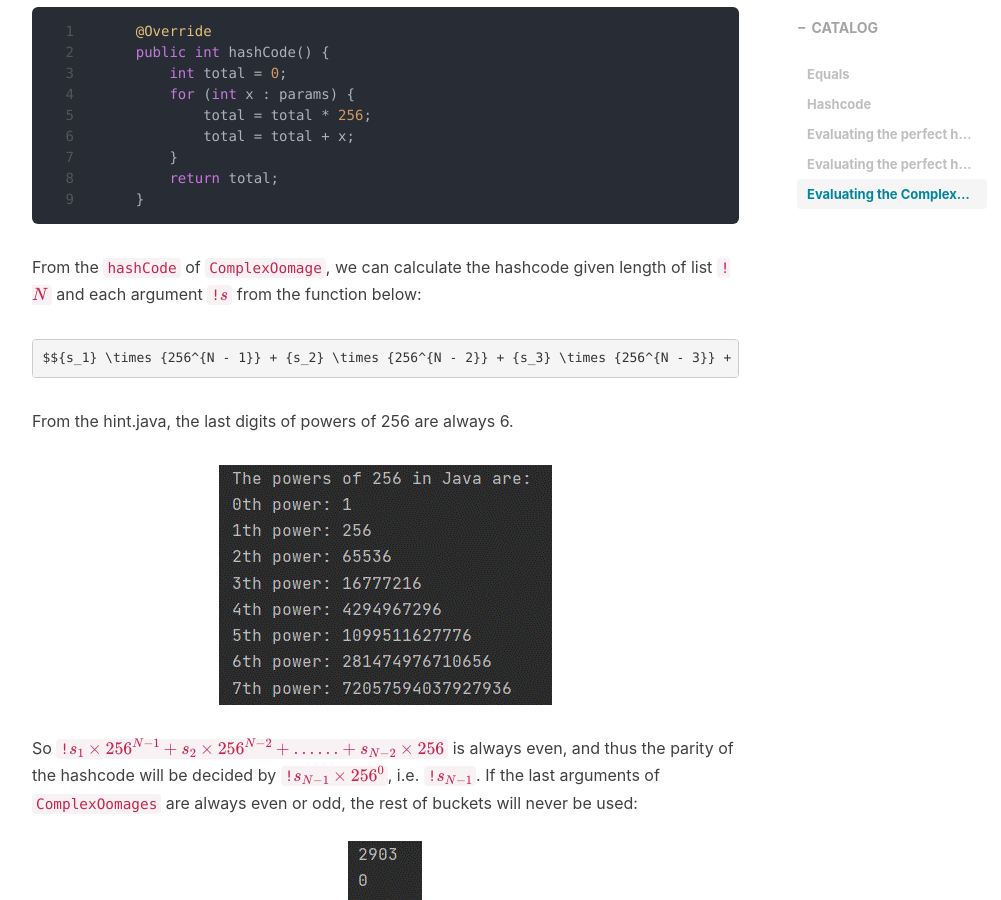
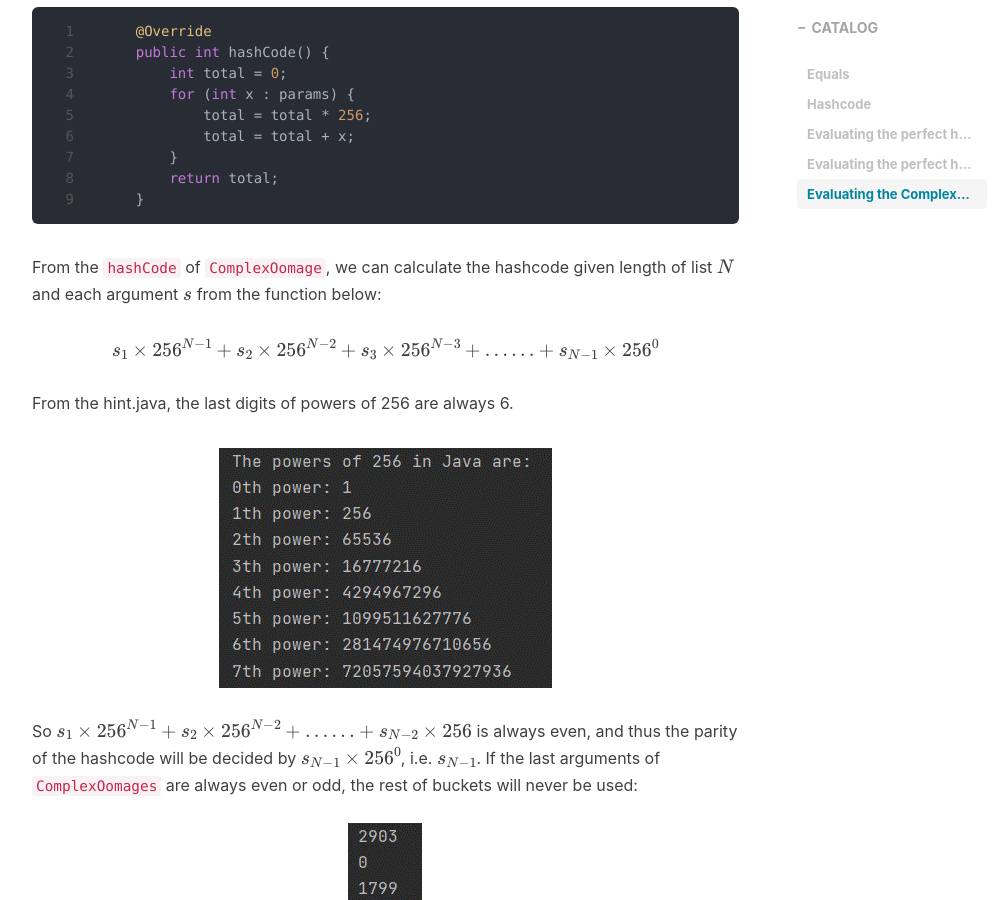
Before and after one commit to Ramer42/Ramer42.github.io, a Jekyll site: the page built from _posts/2021-10-08-CS61B-HW3.md, in a window 1280 px wide and 900 px high, scrolled down 5364 px. Shown: the whole window, without its empty margins (233-1234 px from the left). Built offline with Jekyll 4.4.1, drawn with Linux system fonts in a browser that asks for light colours; nearby versions of some CDN libraries; formulas are drawn with MathJax 3; comment, search, counter and statistics services are not loaded.

Commit message:
fix mathjax

````diff
--- a/_includes/head.html
+++ b/_includes/head.html
@@ -71,7 +71,6 @@
         src="https://pagead2.googlesyndication.com/pagead/js/adsbygoogle.js"></script>
 
     <!-- 数学公式 -->
-    <script type="text/javascript" async src="https://cdnjs.cloudflare.com/ajax/libs/mathjax/2.7.1/MathJax.js?..."></script>
     <script type="text/x-mathjax-config">
         MathJax.Hub.Config({
             tex2jax: {
@@ -80,4 +79,5 @@
             }
         });
     </script>
+    <script src="https://cdnjs.cloudflare.com/ajax/libs/mathjax/2.7.7/MathJax.js?config=TeX-MML-AM_CHTML"></script>
 </head>
--- a/_posts/2021-10-08-CS61B-HW3.md
+++ b/_posts/2021-10-08-CS61B-HW3.md
@@ -121,15 +121,15 @@ The task for this part is to write tests to find the flaw in the `hashCode` func
         return total;
     }
 ```
-From the `hashCode` of `ComplexOomage`, we can calculate the hashcode given length of list `!$N$` and each argument `!$s$` from the function below:
-```mathjax!
+From the `hashCode` of `ComplexOomage`, we can calculate the hashcode given length of list $N$ and each argument $s$ from the function below:
+
 $${s_1} \times {256^{N - 1}} + {s_2} \times {256^{N - 2}} + {s_3} \times {256^{N - 3}} +  \ldots  \ldots  + {s_{N - 1}} \times {256^0}$$
-```
+
 From the hint.java, the last digits of powers of 256 are always 6.
 
  ![](https://github.com/Ramer42/Ramer42.github.io/blob/master/img/in-post/2021-10-08-CS61B-HW3/visualization-5.jpg?raw=true)
 
-So `!${s_1} \times {256^{N - 1}} + {s_2} \times {256^{N - 2}} +  \ldots  \ldots  + {s_{N - 2}} \times 256 $` is always even, and thus the parity of the hashcode will be decided by `!${s_{N - 1}} \times {256^0}$`, i.e. `!${s_{N - 1}}$`. If the last arguments of `ComplexOomages` are always even or odd, the rest of buckets will never be used:
+So ${s_1} \times {256^{N - 1}} + {s_2} \times {256^{N - 2}} +  \ldots  \ldots  + {s_{N - 2}} \times 256 $ is always even, and thus the parity of the hashcode will be decided by ${s_{N - 1}} \times {256^0}$, i.e. ${s_{N - 1}}$. If the last arguments of `ComplexOomages` are always even or odd, the rest of buckets will never be used:
  ![](https://github.com/Ramer42/Ramer42.github.io/blob/master/img/in-post/2021-10-08-CS61B-HW3/visualization-6.jpg?raw=true)
 ```java
  	@Test
````
